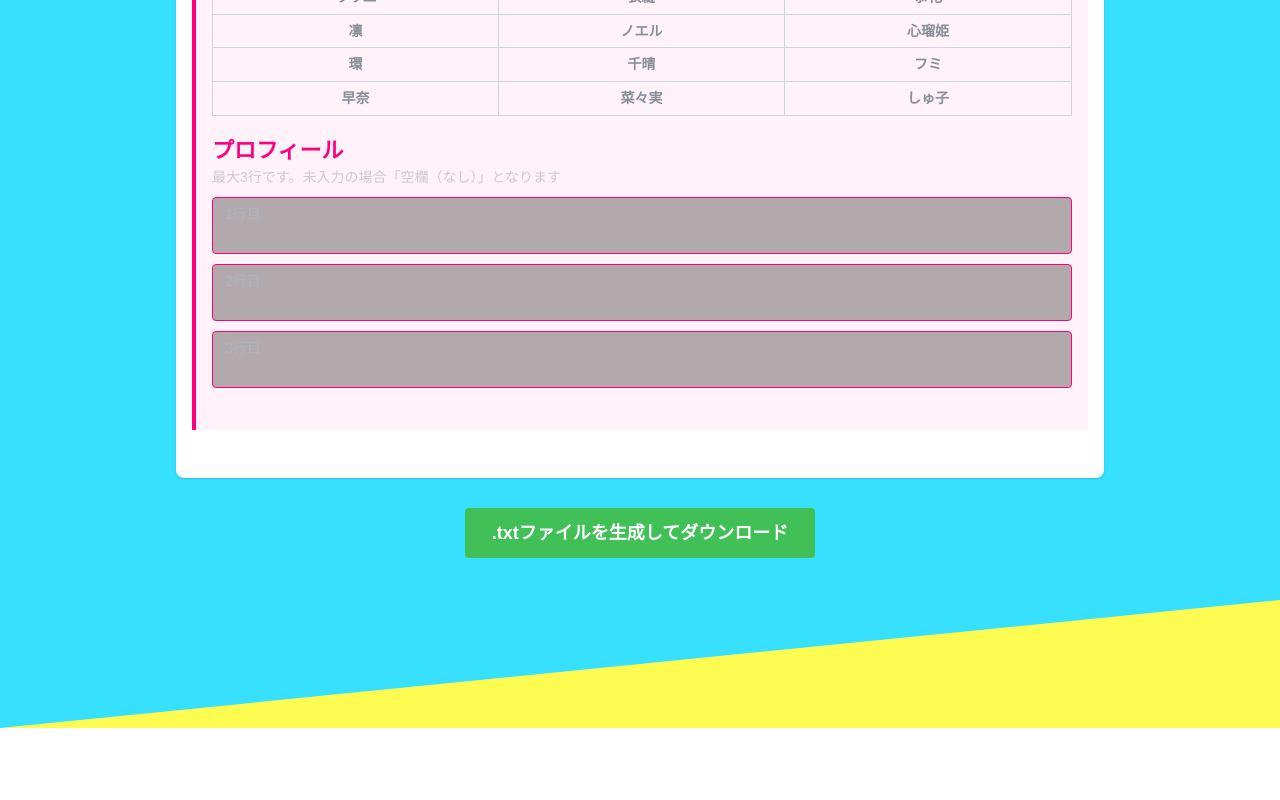
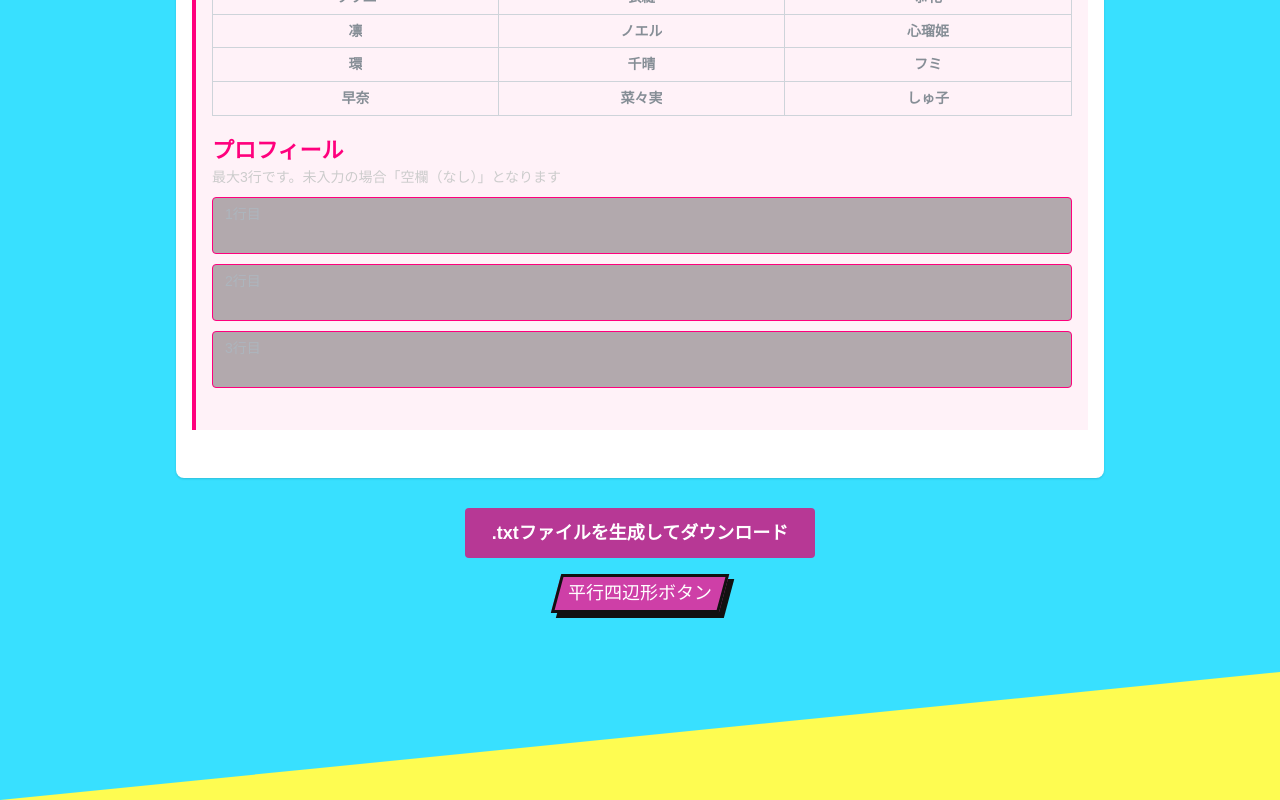
Before and after one commit to darkeroticism/dark-game-character-editor, a React (Vite) app: page / in a window 1280 px wide. Shown: the part 2026-2826 px from the top of the page. Before the commit the page ends 2754 px from the top, so only its background shows below. Built offline with nearby package versions, Linux system fonts and the light colour scheme.

Commit message:
💄 公式サイトのボタンを再現成功
- 親要素の斜め背景の色がボタン本体に伝播してほぼ透明になっていたので調整

```diff
--- a/src/components/CharacterEditor.tsx
+++ b/src/components/CharacterEditor.tsx
@@ -13,8 +13,8 @@ import { downloadWithShiftJIS } from '../utils/shiftJisEncoder';
 import { JinzaiForm } from './JinzaiForm';
 import { KokyakuForm } from './KokyakuForm';
 import { generateJinzaiIniContent, generateKokyakuIniContent } from '../DohnaDohna/logic';
-import { Container, Title, SegmentedControl, Button, Paper } from '@mantine/core';
-import { SlantedBackground } from './SlantedBackground';
+import { Container, SegmentedControl, Button, Paper } from '@mantine/core';
+import styles from '../styles/Button.module.css';
 
 // ジンザイの初期状態を作成する関数
 const getInitialJinzai = (): Jinzai => ({
@@ -90,9 +90,14 @@ const CharacterTypeSelector = ({
 // ファイル生成ボタンコンポーネント
 const GenerateFileButton = ({ onClick }: { onClick: () => void }) => (
   <div style={{ textAlign: 'center', marginTop: 30 }}>
-    <Button onClick={onClick} size="lg" color="green">
+    <Button onClick={onClick} size="lg">
       .txtファイルを生成してダウンロード
     </Button>
+    <Container>
+      <p className={`${styles.parallelogramButton}`}>
+        <a>平行四辺形ボタン</a>
+      </p>
+    </Container>
   </div>
 );
 
--- a/src/main.tsx
+++ b/src/main.tsx
@@ -17,6 +17,7 @@ const theme = createTheme({
       '#ea6bc8',
       '#e859c1',
       '#e546ba',
+      // 公式サイトで使われているカラー
       '#ce3fa7',
       '#b73895',
       '#a03182',
@@ -29,6 +30,7 @@ const theme = createTheme({
       '#74e9ff',
       '#60e6ff',
       '#4ce3ff',
+      // 公式サイトで使われているカラー
       '#38e0ff',
       '#32cae6',
       '#2db3cc',
@@ -41,6 +43,7 @@ const theme = createTheme({
       '#fefd85',
       '#fefd74',
       '#fefc62',
+      // 公式サイトで使われているカラー
       '#fefc51',
       '#e5e349',
       '#cbca41',
@@ -53,11 +56,25 @@ const theme = createTheme({
       '#171717',
       '#151515',
       '#131313',
+      // 公式サイトで使われているカラー
       '#111111',
       '#0F0F0F',
       '#0E0E0E',
       '#0C0C0C',
       '#0B0B0B',
+    ],
+    white: [
+      '#fafafa',
+      '#f9f9f9',
+      '#f8f8f8',
+      '#f7f7f7',
+      '#f6f6f6',
+      // 公式サイトで使われているカラー
+      '#f5f5f5',
+      '#e7e7e7',
+      '#cdcdcd',
+      '#b2b2b2',
+      '#9a9a9a',
     ],
   },
 
--- /dev/null
+++ b/src/styles/Button.module.css
@@ -0,0 +1,50 @@
+.parallelogramButton a {
+  position: relative;
+  display: inline-block;
+  padding: 8px 12px;
+  color: #fff;
+  font-size: 18px;
+  line-height: 1.3em;
+  text-decoration: none;
+  /* テキスト色のスムーズな変更 */
+  transition: color 0.3s ease;
+}
+
+/* 疑似要素に平行四辺形の装飾を指定する */
+.parallelogramButton a::before {
+  content: '';
+  position: absolute;
+  top: 0;
+  bottom: 0;
+  left: 0;
+  right: 0;
+  z-index: -1;
+  border: solid 0.2rem var(--mantine-color-black-5);
+  background-color: var(--mantine-color-pink-5);
+  transform: skewX(-15deg);
+  /* 背景色のスムーズな変更 */
+  transition: background-color 0.3s ease;
+}
+
+/* シャドウを追加するための疑似要素 */
+.parallelogramButton a::after {
+  content: '';
+  position: absolute;
+  top: 5px; /* シャドウの位置を調整 */
+  bottom: -5px;
+  left: 5px;
+  right: -5px;
+  z-index: -2; /* 背景より後ろに配置 */
+  background-color: var(--mantine-color-black-5);
+  transform: skewX(-15deg);
+}
+
+.parallelogramButton a:hover,
+.parallelogramButton a:focus {
+  color: var(--mantine-color-black-5);
+}
+
+.parallelogramButton a:hover::before,
+.parallelogramButton a:focus::before {
+  background-color: var(--mantine-color-yellow-5);
+}
--- a/src/styles/SlantedBackground.module.css
+++ b/src/styles/SlantedBackground.module.css
@@ -17,6 +17,8 @@
   padding-bottom: calc(10vw + 10px);
   position: relative;
   overflow: hidden;
+  /* 他の要素に影響を与えない */
+  isolation: isolate;
 }
 .slantedBG::after {
   content: '';
```
